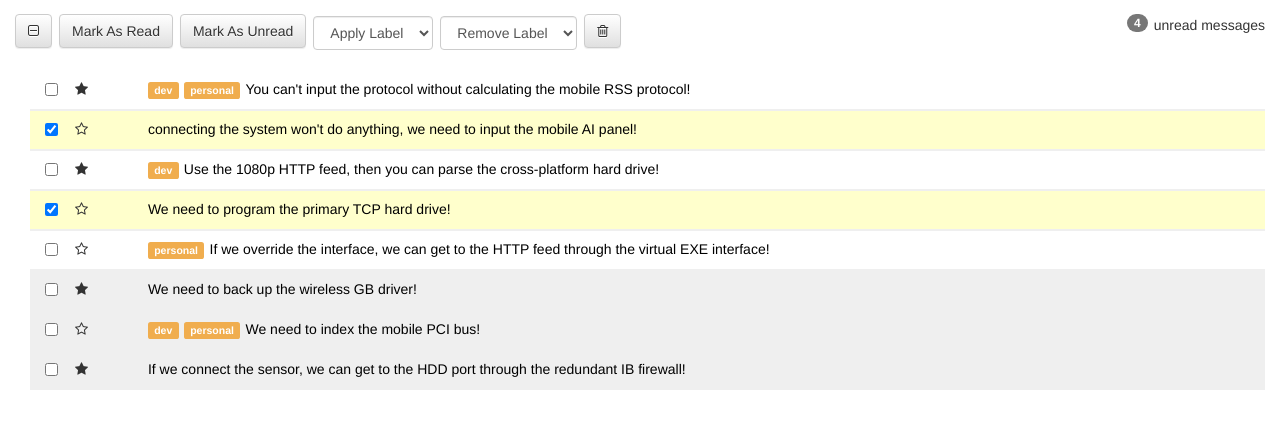
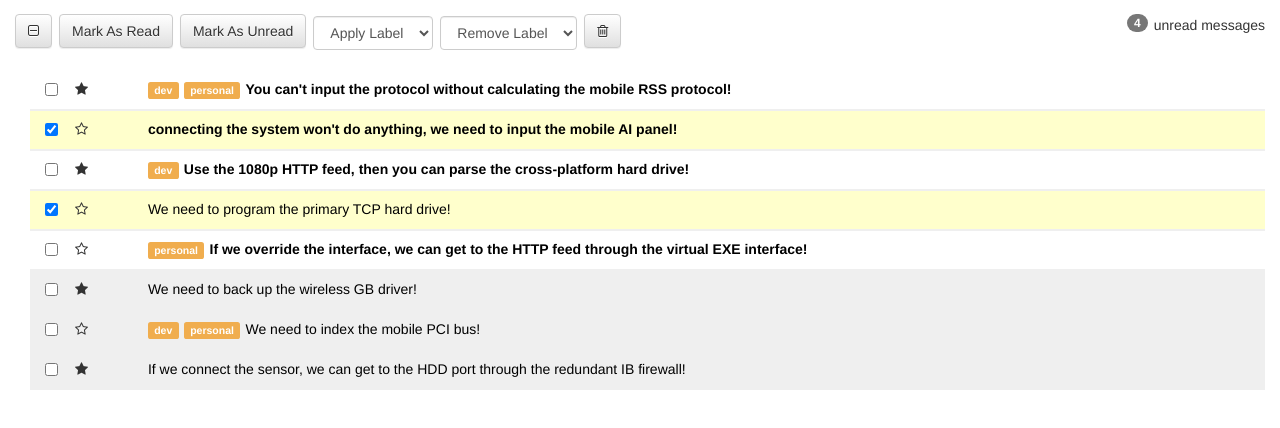
Before and after one commit to CMunkyDev/react-inbox, a React (Create React App) app: page / in a window 1280 px wide. Shown: the top 428 px of the page. Built offline with nearby package versions, Linux system fonts and the light colour scheme.

Commit message:
add unread class name instead of nothing to unread messages

```diff
--- a/src/components/Inbox/MessageList/Message.js
+++ b/src/components/Inbox/MessageList/Message.js
@@ -22,7 +22,7 @@ class Message extends Component{
 
   render () {
     return (
-      <div className={`row message ${this.props.message.read ? 'read' : ''} ${this.props.message.selected ? 'selected' : ''}`}>
+      <div className={`row message ${this.props.message.read ? 'read' : 'unread'} ${this.props.message.selected ? 'selected' : ''}`}>
         <div className="col-xs-1">
           <div className="row">
             <Checkbox isChecked = {this.props.message.selected} callback = {this.checkBoxCallback} />
```
